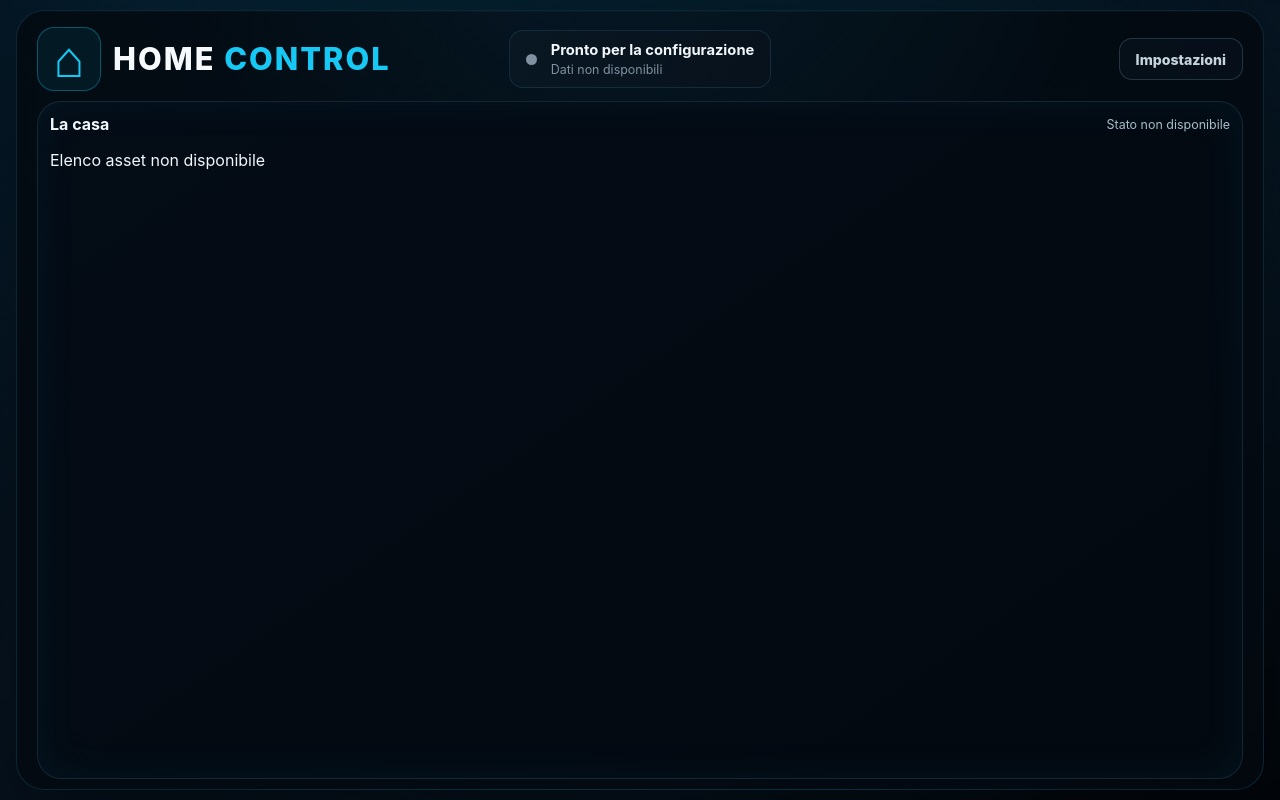
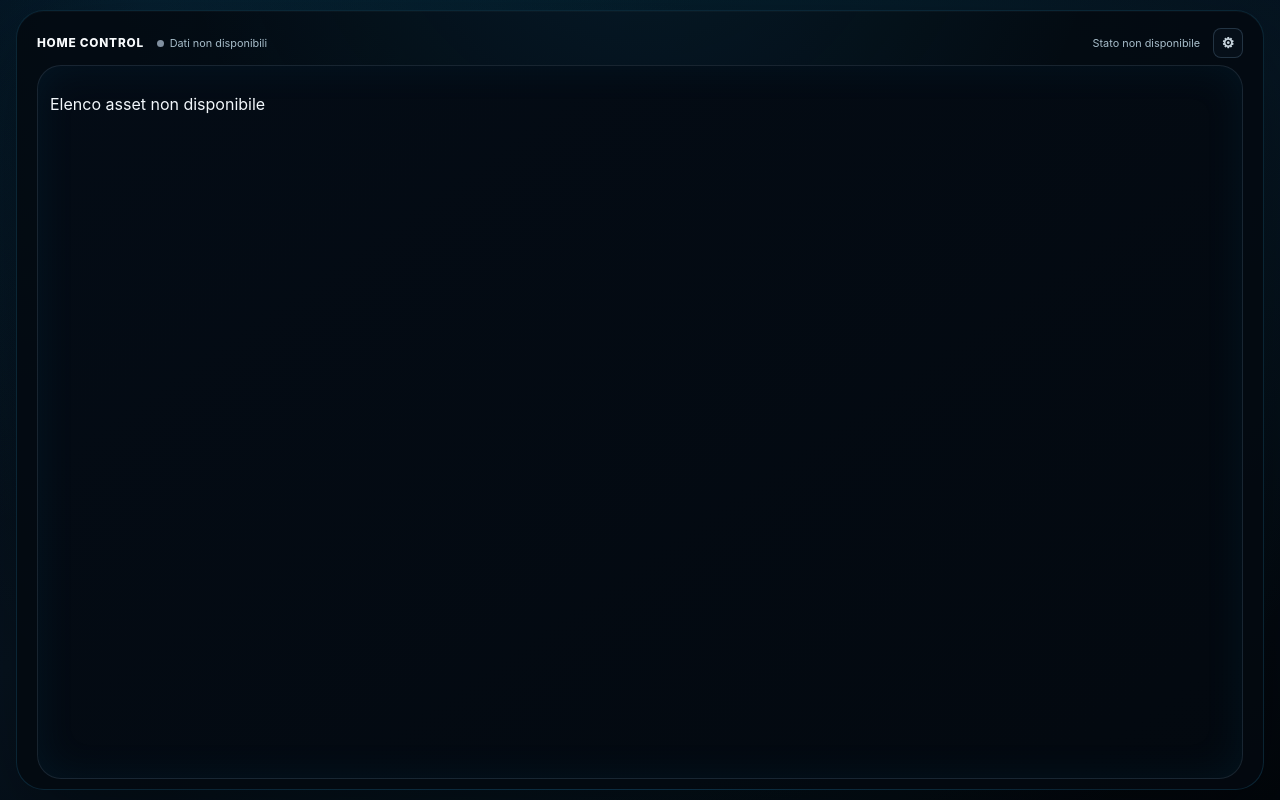
Before and after one commit to ManueleLanziello/home-control, a website: page public/index.html in a window 1280 px wide. Drawn offline with Linux system fonts and the light colour scheme; no server answers.

Commit message:
Compact dashboard header

```diff
--- a/public/index.html
+++ b/public/index.html
@@ -17,28 +17,17 @@
 <body class="dashboard-body layered-dashboard">
   <main class="dashboard-shell">
     <header class="dashboard-header">
-      <div class="brand">
-        <span class="brand-mark" aria-hidden="true">⌂</span>
-        <div>
-          <h1><span>HOME</span> CONTROL</h1>
-          <p>Gestione della casa intelligente</p>
-        </div>
-      </div>
-
+      <span class="dashboard-title">HOME CONTROL</span>
       <section class="system-status" aria-label="Stato sistema">
         <span class="system-status-dot is-neutral" aria-hidden="true"></span>
-        <div>
-          <strong>Pronto per la configurazione</strong>
-          <span class="status-message">Nessun dispositivo configurato</span>
-        </div>
+        <span class="status-message">Stato in aggiornamento</span>
       </section>
-
-      <a class="settings-link" href="settings" aria-label="Apri impostazioni">Impostazioni</a>
+      <span class="dashboard-data-source">Dati in aggiornamento</span>
+      <a class="settings-link" href="settings" aria-label="Apri impostazioni" title="Impostazioni">⚙</a>
     </header>
 
     <section class="floorplan-dashboard" aria-label="Planimetria appartamento">
       <section class="layered-floorplan" aria-label="Planimetria casa">
-        <div class="layered-floorplan-heading"><h2>La casa</h2><span>Caricamento stato</span></div>
         <p data-floorplan-status role="status">Caricamento planimetria…</p>
         <div class="layered-floorplan-stage" data-layered-floorplan></div>
 
--- a/public/js/dashboard.js
+++ b/public/js/dashboard.js
@@ -279,10 +279,9 @@ async function loadHomeSnapshot() {
     const average = document.querySelector('.boiler-temperature--home');
     average.querySelector('strong').textContent = temperatureText(home.averageTemperature);
     average.querySelector('em').textContent = home.indoorSensorCount ? home.indoorSensorCount + ' sensori interni disponibili' : 'Sensori non disponibili';
-    const heading = document.querySelector('.layered-floorplan-heading > span');
-    heading.textContent = Object.values(home.lights).some(light => light.source === 'simulation') ? 'Dati reali · luci simulate' : 'Dati reali';
+    const dataSource = document.querySelector('.dashboard-data-source');
+    dataSource.textContent = Object.values(home.lights).some(light => light.source === 'simulation') ? 'Dati reali · luci simulate' : 'Dati reali';
     document.querySelector('.status-message').textContent = home.indoorSensorCount + ' sensori disponibili';
-    document.querySelector('.system-status strong')?.replaceChildren(document.createTextNode('Stato casa'));
   } catch {
     floorplanStore.applyHomeSnapshot();
     boilerSnapshot = null;
@@ -291,7 +290,7 @@ async function loadHomeSnapshot() {
     const average = document.querySelector('.boiler-temperature--home');
     average.querySelector('strong').textContent = '— °C';
     average.querySelector('em').textContent = 'Sensori non disponibili';
-    document.querySelector('.layered-floorplan-heading > span').textContent = 'Stato non disponibile';
+    document.querySelector('.dashboard-data-source').textContent = 'Stato non disponibile';
     document.querySelector('.status-message').textContent = 'Dati non disponibili';
   } finally {
     setTimeout(loadHomeSnapshot, 30_000);
@@ -403,7 +402,7 @@ function fitFloorplanToViewport() {
     const available = window.innerHeight - top - parseFloat(stageStyle.marginBottom) - bottomSpace;
     stage.style.setProperty('--floorplan-available-height', Math.max(100, available) + 'px');
   };
-  for (const element of [document.querySelector('.dashboard-header'), document.querySelector('.layered-floorplan-heading'), document.querySelector('[data-floorplan-status]')]) new ResizeObserver(fit).observe(element);
+  for (const element of [document.querySelector('.dashboard-header'), document.querySelector('[data-floorplan-status]')]) new ResizeObserver(fit).observe(element);
   window.addEventListener('resize', fit);
   fit();
 }
--- a/public/style.css
+++ b/public/style.css
@@ -9,6 +9,27 @@
   --line: rgba(122, 159, 190, .18);
   --warm: #ffb98f;
   --yellow: #ffe86a;
+}
+
+/* Compact runtime bar: keeps the map as the primary dashboard surface. */
+.layered-dashboard .dashboard-header {
+  display: grid;
+  grid-template-columns: auto auto minmax(0, 1fr) auto;
+  align-items: center;
+  min-height: 32px;
+  gap: clamp(7px, 1vw, 14px);
+  margin-bottom: 6px;
+}
+.layered-dashboard .dashboard-title { color: #f7fafc; font-size: .74rem; font-weight: 850; letter-spacing: .065em; white-space: nowrap; }
+.layered-dashboard .system-status { min-width: 0; min-height: 0; padding: 0; border: 0; border-radius: 0; background: transparent; gap: 6px; white-space: nowrap; }
+.layered-dashboard .system-status-dot { width: 7px; height: 7px; }
+.layered-dashboard .status-message, .layered-dashboard .dashboard-data-source { color: #a7bdca; font-size: .68rem; white-space: nowrap; }
+.layered-dashboard .dashboard-data-source { justify-self: end; overflow: hidden; text-overflow: ellipsis; }
+.layered-dashboard .settings-link { width: 30px; min-height: 30px; padding: 0; border-radius: 8px; font-size: .9rem; line-height: 1; }
+
+@media (max-width: 700px) {
+  .layered-dashboard .dashboard-header { grid-template-columns: auto minmax(0, 1fr) auto; }
+  .layered-dashboard .dashboard-data-source { display: none; }
 }
 
 * { box-sizing: border-box; }
```
